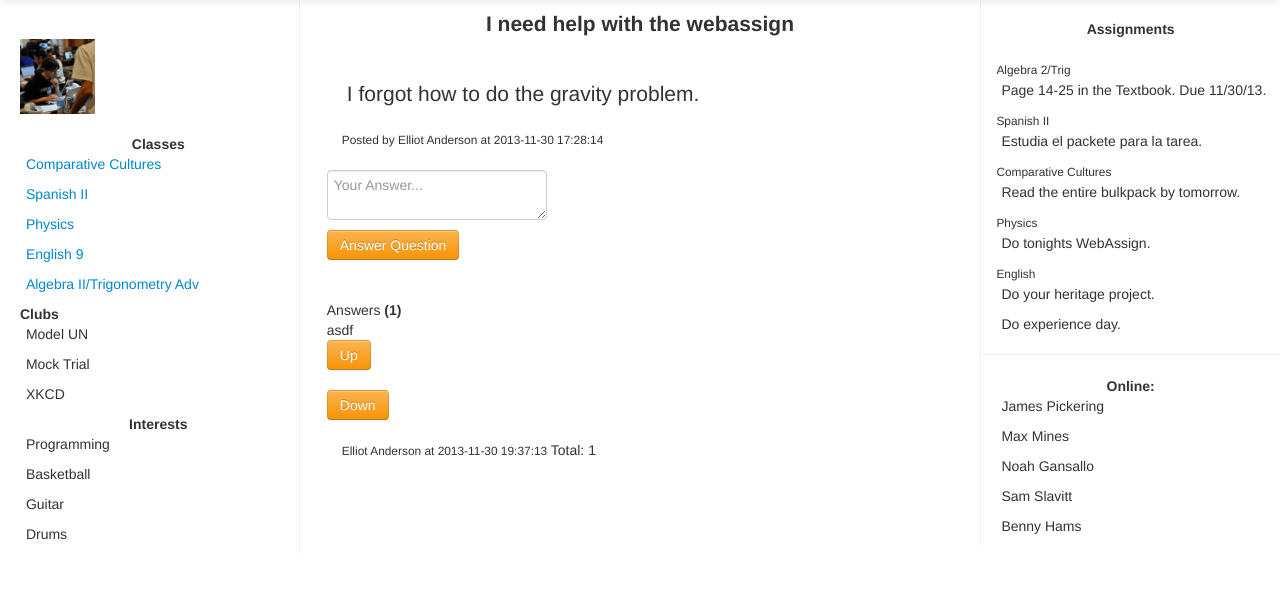
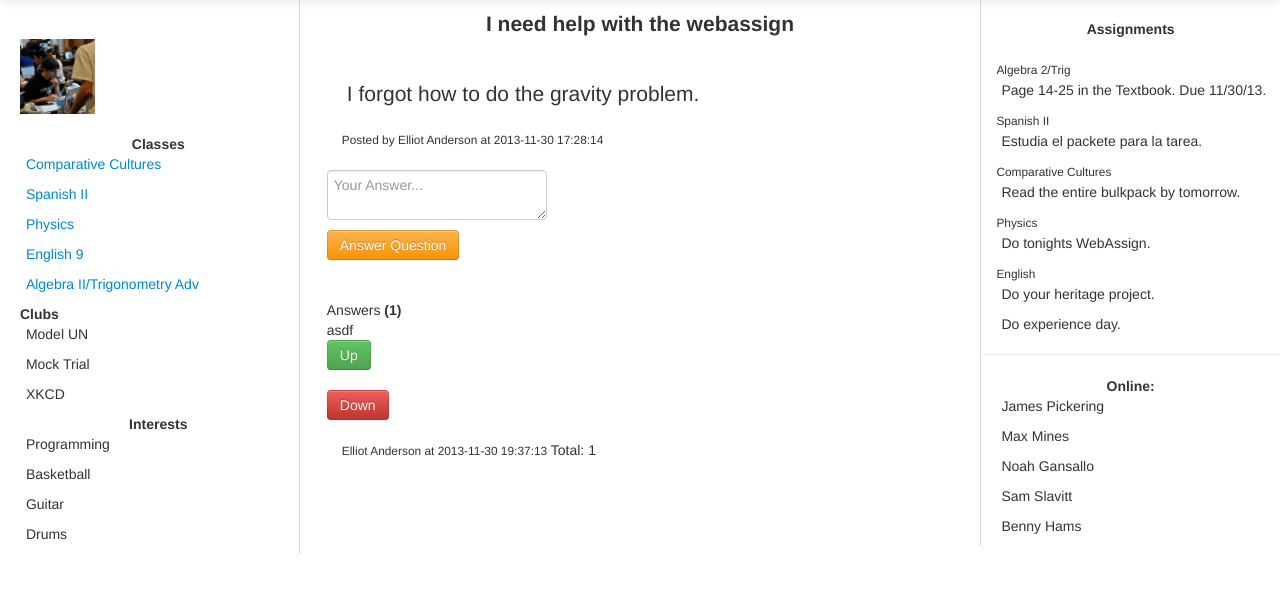
Before and after one commit to noahdotgansallo/syllasharefinal, a PHP site: page /question.php?id=1 in a window 1280 px wide. Shown: the part 41-634 px from the top of the page. Run offline with PHP 8.4, Linux system fonts and the light colour scheme; a user stored in the database is signed in; data comes from the database, SQL or seed files in the repository; data that the repository does not hold is empty.

Commit message:
minor color change
minor color change from f2f2f2 to d9d9d9

```diff
--- a/header.php
+++ b/header.php
@@ -66,7 +66,7 @@ if (isset($_SESSION['id'])){
 	?>
 <br /><br />
 <div class="row-fluid" style="height: 100%;">
-<div class="span3" style="padding-left: 20px; padding-right: 2px; border-right: 1px solid #f2f2f2;">
+<div class="span3" style="padding-left: 20px; padding-right: 2px; border-right: 1px solid #d9d9d9;">
 <div class="innercontent" >
 <br />
 <p class="lead">
--- a/question.php
+++ b/question.php
@@ -75,12 +75,12 @@ while ($row = mysqli_fetch_assoc($runcomments)){
 
 	echo $ccontent.'<form action="up.php?id='.$cid.'" method="POST">
 	 <input type="hidden" name="pageid" value="'.$questionid.'" />
-	 <input type="submit" value="Up" class="btn btn-warning" />
+	 <input type="submit" value="Up" class="btn btn-success" />
 	 </form>
 	 <form action="down.php?id='.$cid.'" method="POST">
 	<input type="hidden" name="pageid" value="'.$questionid.'" />
 
-	 <input type="submit" value="Down" class="btn btn-warning" />
+	 <input type="submit" value="Down" class="btn btn-danger" />
 	 </form> <small>'.$cposter.' at '.$ctime.'</small> Total: '.$total.'<br />';
 
 }
--- a/rightbar.php
+++ b/rightbar.php
@@ -1,4 +1,4 @@
-<div class="span3" style="height: 100%; border-left: 1px solid #f2f2f2;">
+<div class="span3" style="height: 100%; border-left: 1px solid #d9d9d9;">
 <br />
 <center>
 <b>Assignments</b>
```
